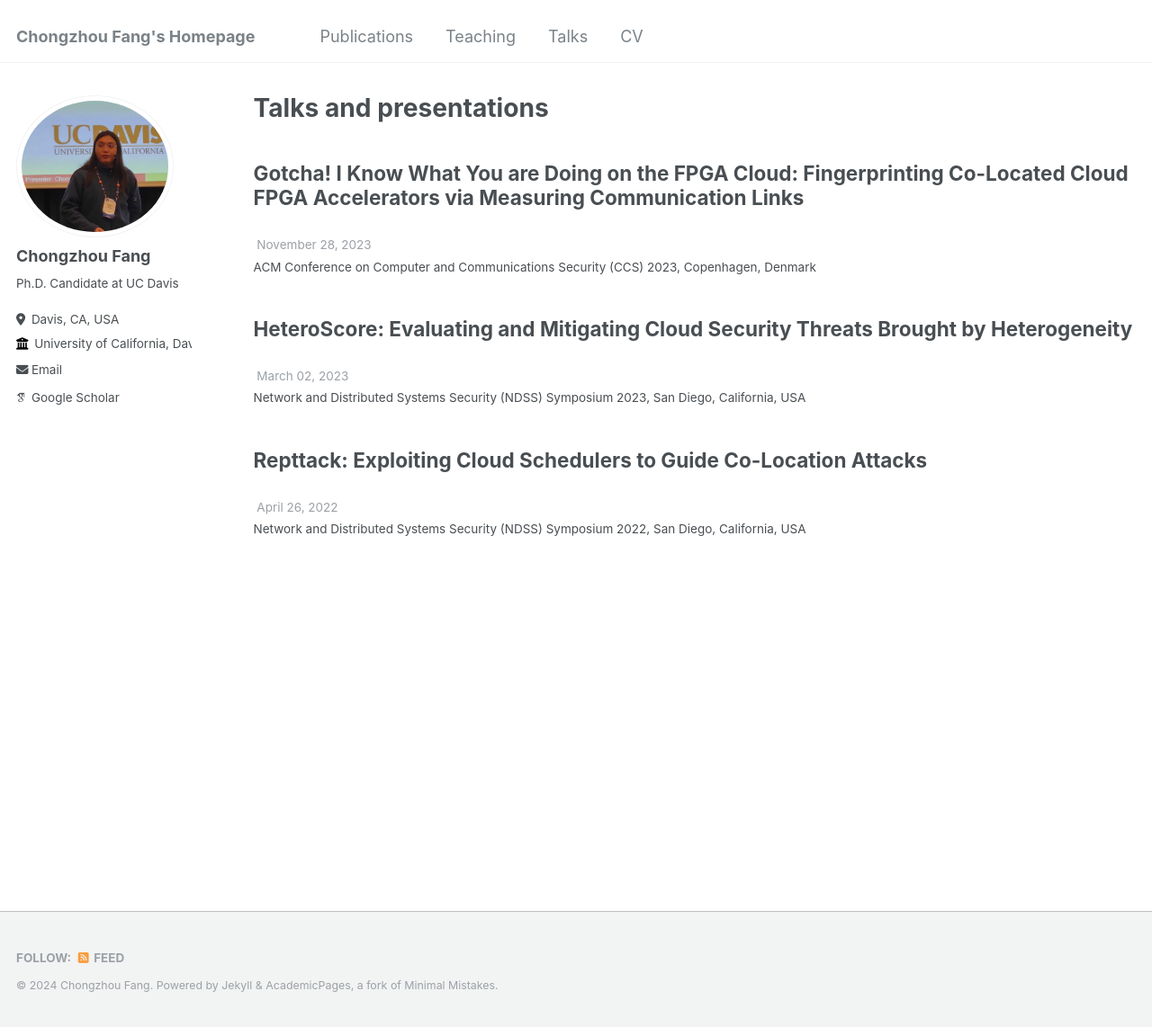
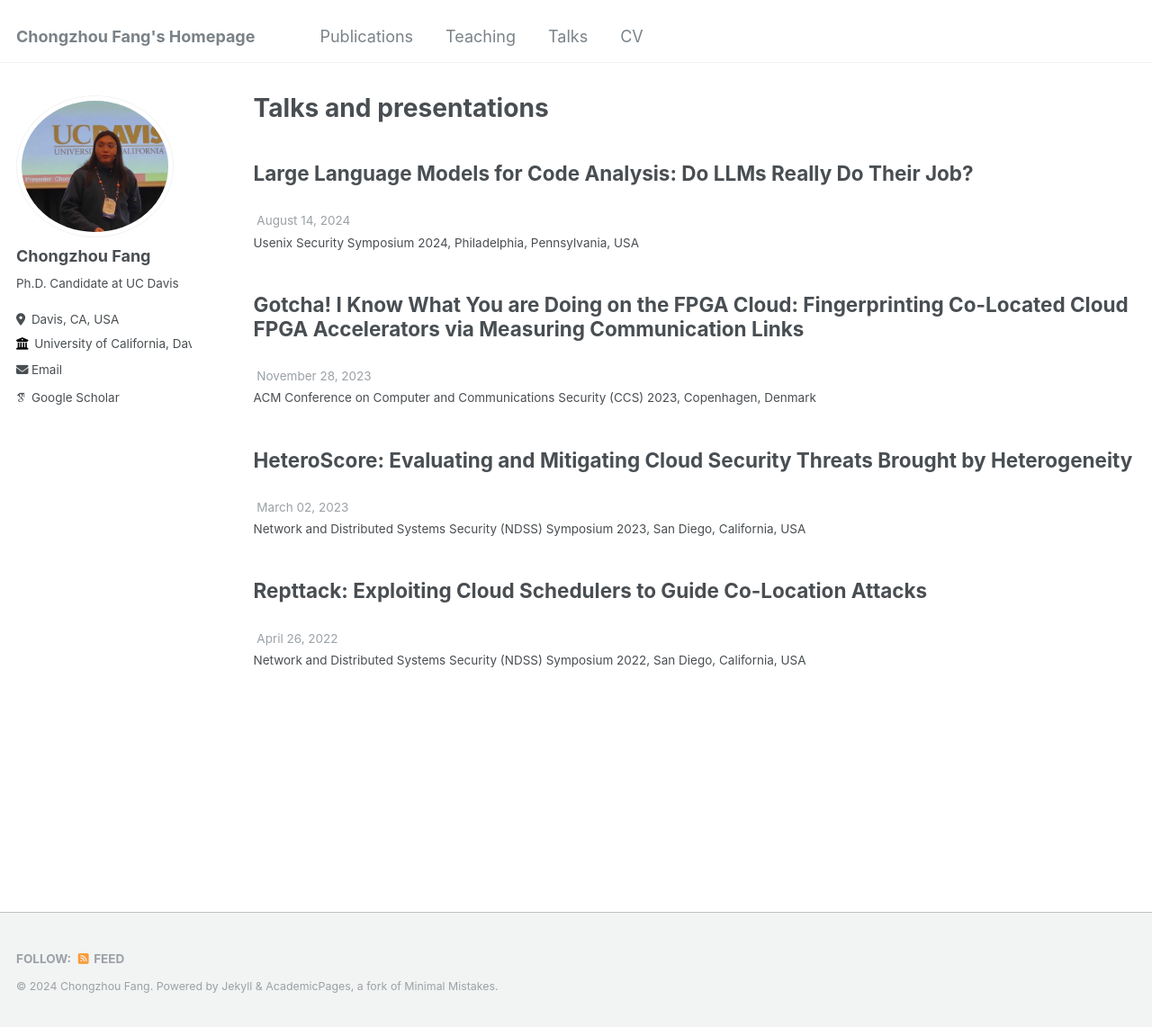
Before and after one commit to ChongzhouFang/ChongzhouFang.github.io, a Jekyll site: the page built from _pages/talks.html, in a window 1280 px wide and 1142 px high. Shown: the whole window at 90% size. Built offline with Jekyll 4.4.1, drawn with Linux system fonts in a browser that asks for light colours; some web fonts are replaced.

Commit message:
update paper info

```diff
--- /dev/null
+++ b/_talks/usenix2024.md
@@ -0,0 +1,9 @@
+---
+title: "Large Language Models for Code Analysis: Do LLMs Really Do Their Job?"
+collection: talks
+type: "Talk"
+permalink: /talks/usenix2024
+venue: "Usenix Security Symposium 2024"
+date: 2024-08-14
+location: "Philadelphia, Pennsylvania, USA"
+---
```
Also changed, not shown: _publications/security2024-asmita.md (+1 -1 lines), 1 other file.
